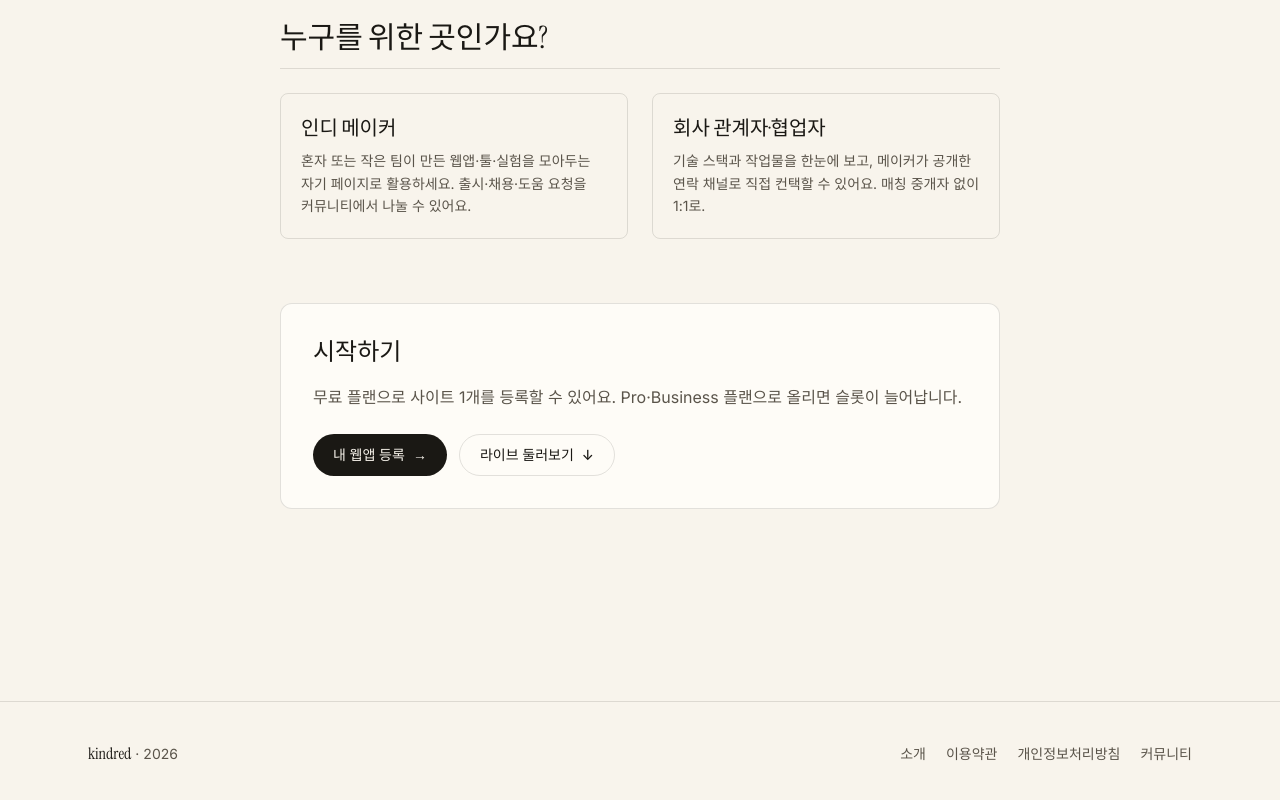
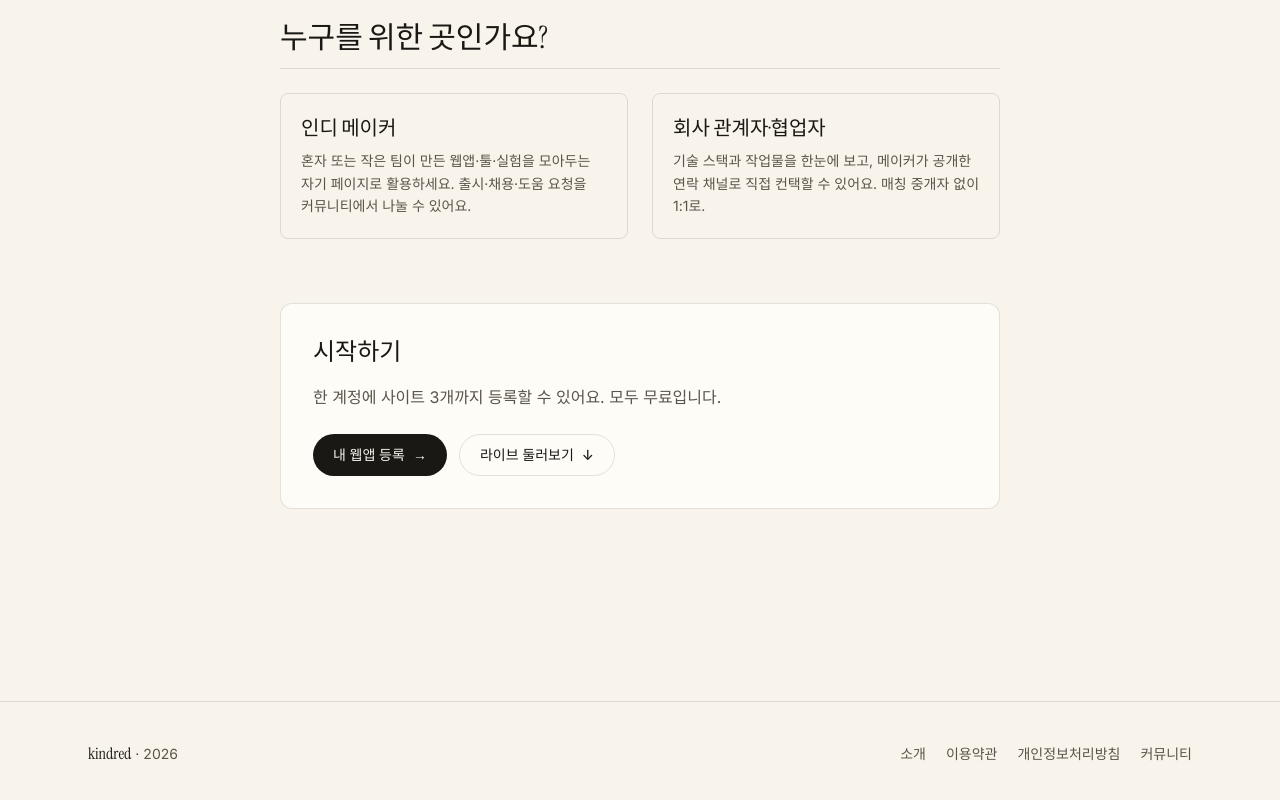
Before and after one commit to bubby3854/kindred, a Next.js app: page /about in a window 1280 px wide. Shown: the part 817-1617 px from the top of the page. Built offline with nearby package versions, Linux system fonts and the light colour scheme; no server answers; the database is empty; a web font is replaced by a local one.

Commit message:
docs: update About copy to reflect free 3-slot tier
The previous copy mentioned Pro·Business upgrade paths that are no
longer surfaced; now reads as a flat free tier with 3 slots.

Co-Authored-By: Claude Opus 4.7 (1M context) <noreply@anthropic.com>

```diff
--- a/src/app/(marketing)/about/page.tsx
+++ b/src/app/(marketing)/about/page.tsx
@@ -68,8 +68,7 @@ export default function AboutPage() {
       <section className="flex flex-col gap-4 rounded-xl border border-[color:var(--border)] bg-[color:var(--card)] p-8">
         <h2 className="font-serif text-2xl">시작하기</h2>
         <p className="text-[color:var(--muted)] leading-relaxed">
-          무료 플랜으로 사이트 1개를 등록할 수 있어요. Pro·Business 플랜으로
-          올리면 슬롯이 늘어납니다.
+          한 계정에 사이트 3개까지 등록할 수 있어요. 모두 무료입니다.
         </p>
         <div className="flex flex-wrap gap-3 pt-2">
           <Link
```
